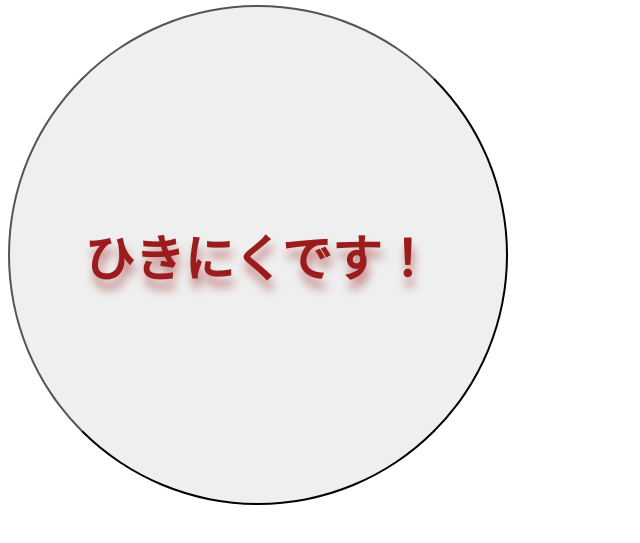
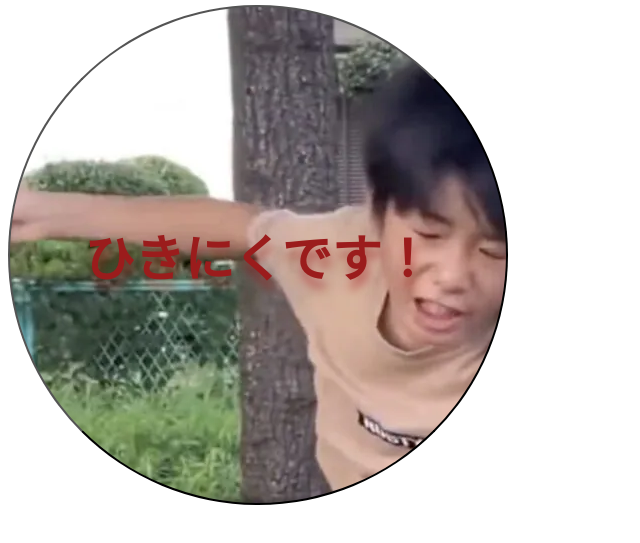
Before and after one commit to yumenewa2525/hikinikupage, a plain HTML site: page index.html in a window 1280 px wide. Shown: the part 103-646 px from the top of the page, without its empty margins (0-640 px from the left). Drawn offline with Linux system fonts and the light colour scheme.

Commit message:
Add files via upload

```diff
--- a/index.html
+++ b/index.html
@@ -11,7 +11,7 @@
   gtag('config', 'G-YTXLQ545PN');
  </script>
   <title>DJひきにくです！！</title>
-  <link rel="shortcut icon" href="hikiniku.webm">
+  <link rel="shortcut icon" href="hikiniku.webp">
 </head>
 <body>
     <h1>DJひきにくです！！！</h1>
@@ -30,7 +30,7 @@
       font-weight: bold;
       color: #9b1c1c;
       text-shadow: 2px 10px 10px rgba(155, 24, 24, 0.5);
-      background-image: url(hikiniku.webm);
+      background-image: url(hikiniku.webp);
     }
     h1 {
   position: absolute;
```
